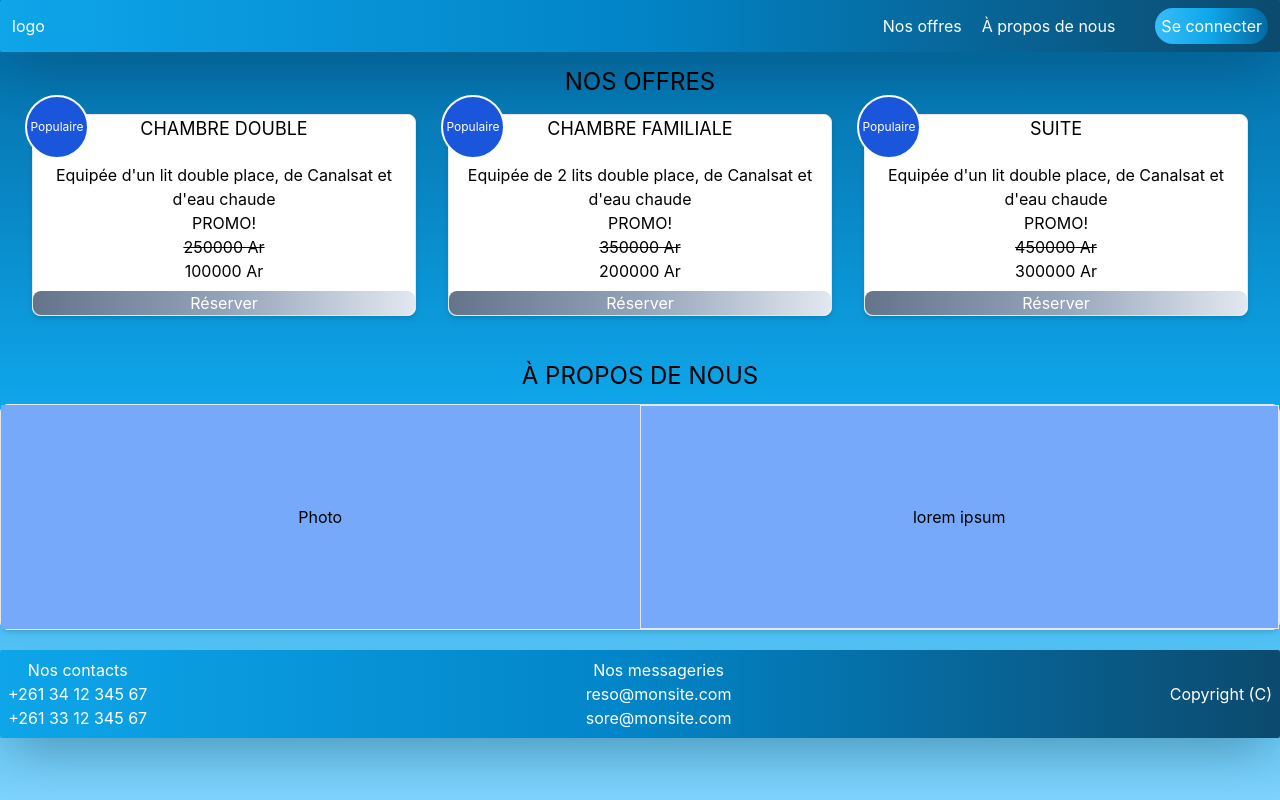
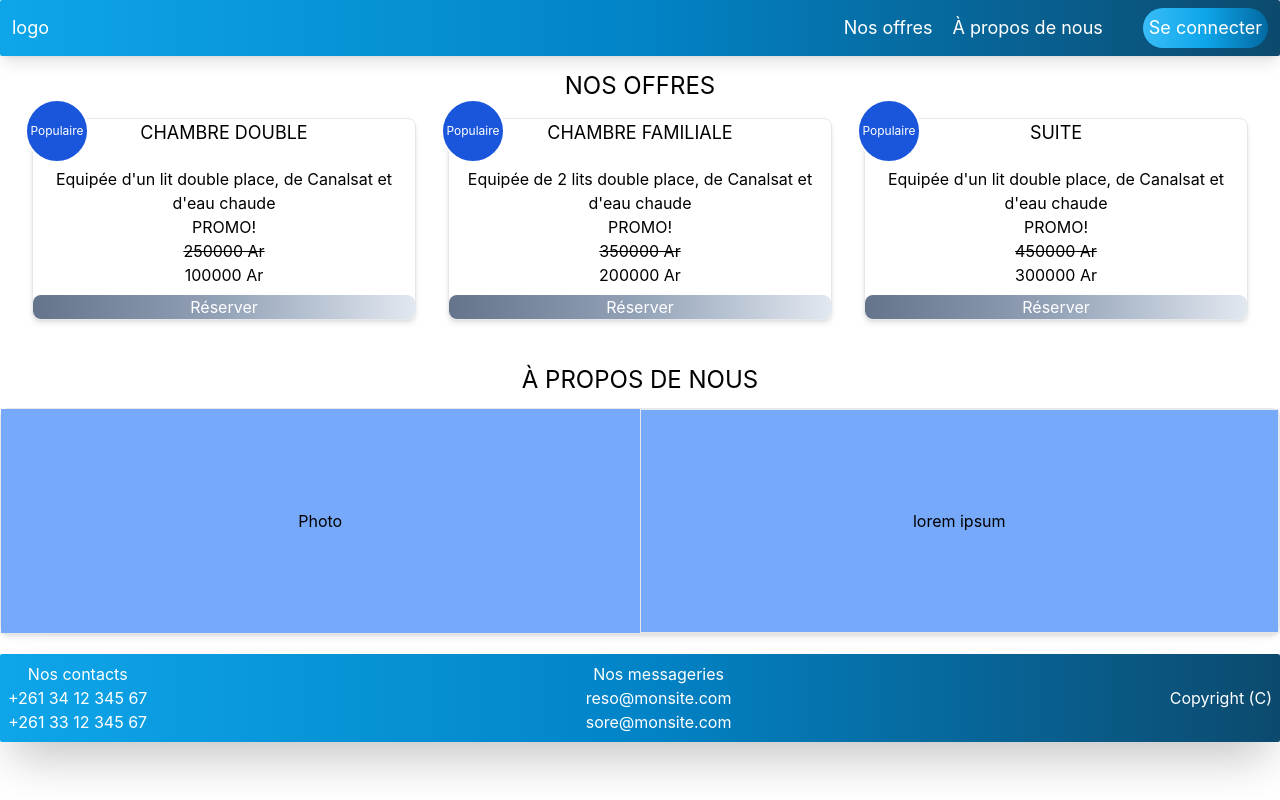
Before and after one commit to B4-Binary-Four/hotel-UI, a React (Create React App) app: page / in a window 1280 px wide. Built offline with nearby package versions, Linux system fonts and the light colour scheme.

Commit message:
fix: repsonsive navbar

```diff
--- a/src/components/NavigationBar.tsx
+++ b/src/components/NavigationBar.tsx
@@ -6,9 +6,9 @@ const NavigationBar : React.FC <{linkOne:string,linkTwo?:string,buttonText:strin
     return(<>
 
         <header>
-            <nav className={"w-full text-white py-2 flex justify-between shadow-2xl rounded-sm items-center bg-gradient-to-r from-sky-500 via-sky-600 to-sky-900"} >
-                <div className={"ml-3"} >logo</div>
-                <div className={"flex flex-row gap-10 items-center"} >
+            <nav className={"w-full md:text-lg text-sm text-white py-2 flex justify-between shadow-lg rounded-sm items-center bg-gradient-to-r from-sky-500 via-sky-600 to-sky-900"} >
+                <div className={"ml-1 md:ml-3"} >logo</div>
+                <div className={"flex flex-row gap-4 md:gap-10 items-center"} >
                     <ul className={"flex flex-row gap-5"} >
                         <li><Link to={page}>{linkOne}</Link></li>
                         <li>{linkTwo}</li>
--- a/src/pages/LandingPage.tsx
+++ b/src/pages/LandingPage.tsx
@@ -8,7 +8,7 @@ import Footer from "../components/Footer";
 
 const LandingPage : React.FC = () => {
     return(<>
-        <div className={"min-w-full min-h-screen bg-gradient-to-b from-sky-700 via-sky-500 to-sky-300"} >
+        <div className={"min-w-full min-h-screen bg-white"} >
             <NavigationBar page={"/"} redirectPath={"/login"} linkOne={"Nos offres"} linkTwo={"À propos de nous"} buttonText={"Se connecter"}/>
             <Offers/>
             <AboutUs/>
```
